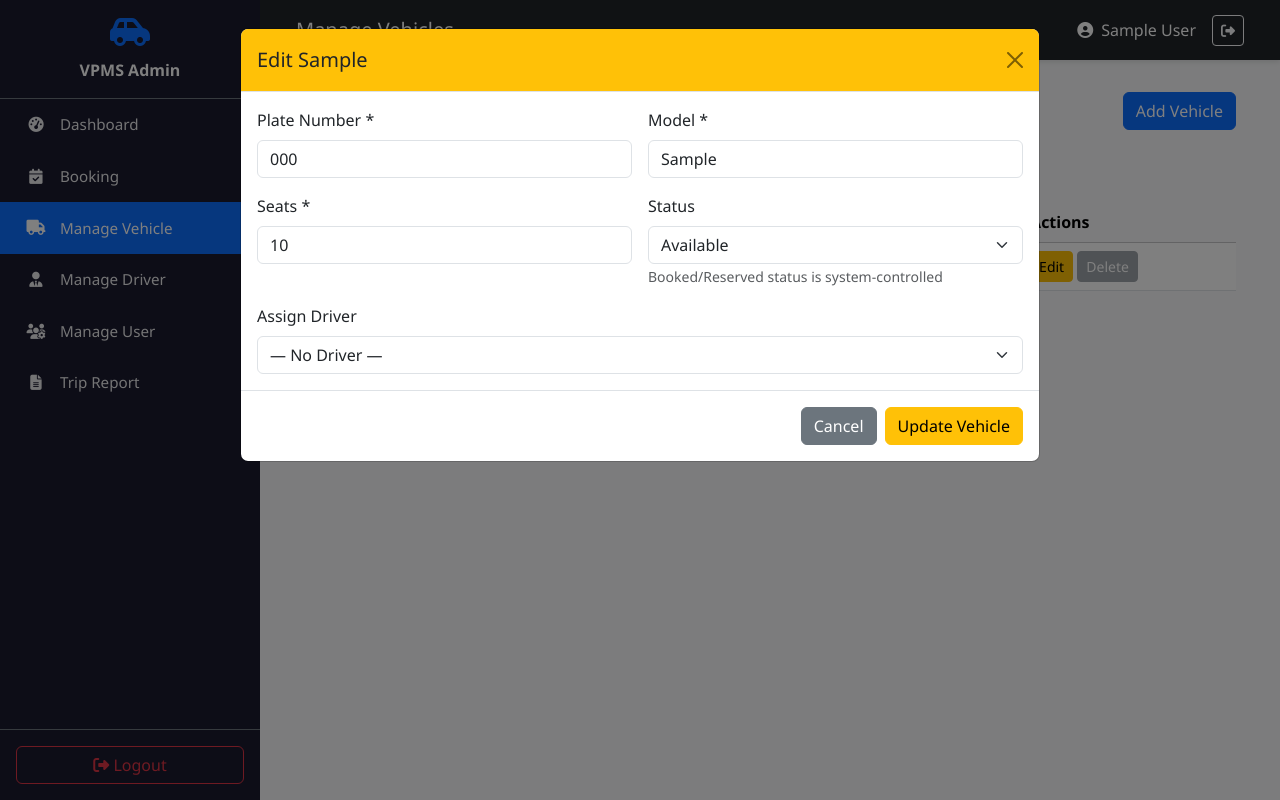
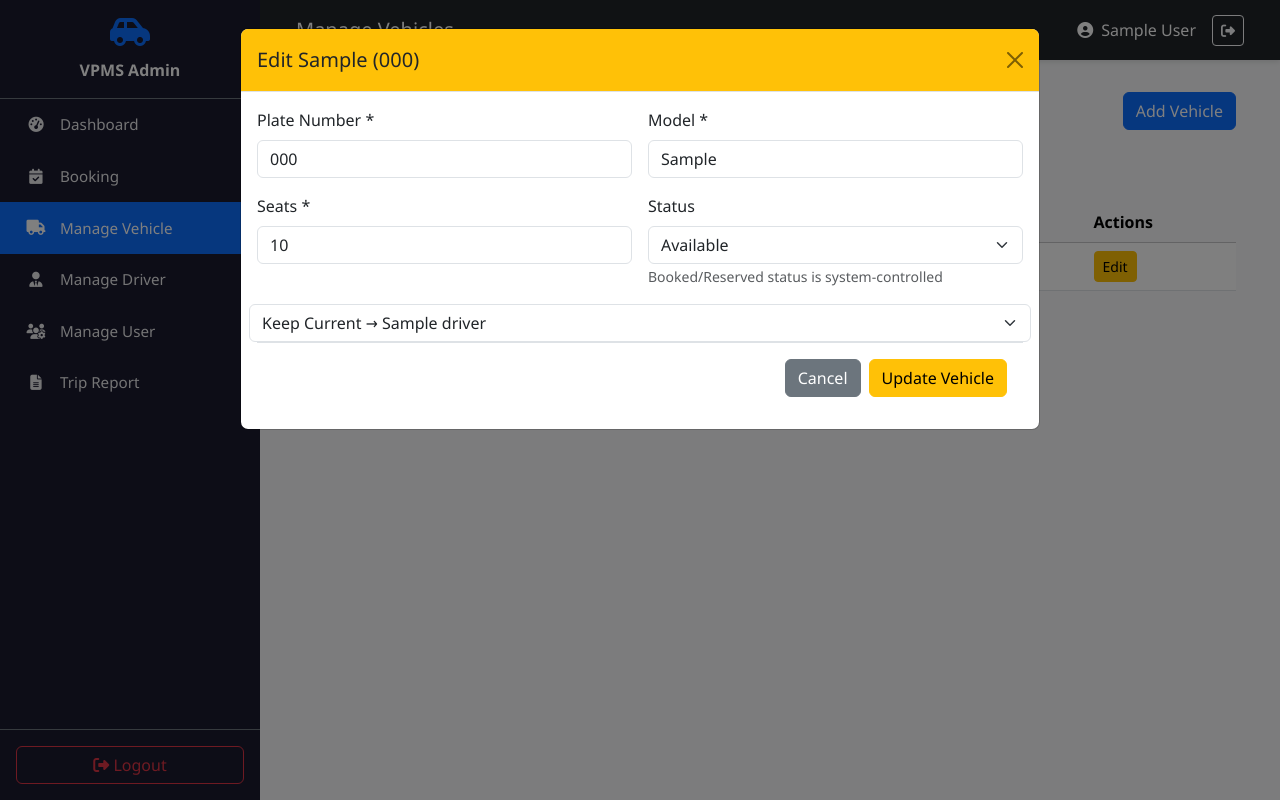
Before and after one commit to tanziul/vehicle-pool-management, a Django app: page /admin/vehicles/ in a window 1280 px wide, after a click on "Edit". Run offline with Django 5.2, Linux system fonts and the light colour scheme; a user stored in the database is signed in; tables that the repository leaves empty hold one stand-in row (values such as "Sample post").

Commit message:
5:10 PM Wednesday 19 Nov

```diff
--- a/pool_app/urls.py
+++ b/pool_app/urls.py
@@ -20,11 +20,11 @@ urlpatterns = [
     path('admin/vehicles/', views.admin_vehicles, name='admin_vehicles'),
     path('admin/vehicles/update-status/<int:pk>/', views.update_vehicle_status, name='update_vehicle_status'),
     path('admin/edit-vehicle/<int:pk>/', views.edit_vehicle, name='edit_vehicle'),
-    path('admin/vehicles/delete/<int:pk>/', views.delete_vehicle, name='delete_vehicle'),
+
 
     # DRIVERS — THESE TWO LINES WERE WRONG BEFORE
     path('admin/drivers/', views.admin_drivers, name='admin_drivers'),
-    path('admin/drivers/delete/<int:driver_id>/', views.delete_driver, name='delete_driver'),   # ← driver_id + correct order
+
 
     path('admin/drivers/add/', views.add_driver, name='add_driver'),
     path('admin/drivers/edit/<int:pk>/', views.edit_driver, name='edit_driver'),
@@ -33,7 +33,7 @@ urlpatterns = [
     path('admin/users/', views.admin_users, name='admin_users'),
     path('admin/add-user/', views.add_user, name='add_user'),
     path('admin/edit-user/<int:pk>/', views.edit_user, name='edit_user'),
-    path('admin/delete-user/<int:pk>/', views.delete_user, name='delete_user'),
+
 
     # BOOKINGS
     path('admin/approve-booking/<int:pk>/', views.approve_booking, name='approve_booking'),
--- a/pool_app/views.py
+++ b/pool_app/views.py
@@ -1,10 +1,11 @@
-# pool_app/views.py
 from django.shortcuts import render, redirect, get_object_or_404
 from django.contrib.auth import authenticate, login, logout
 from django.contrib.auth.decorators import login_required
 from django.contrib import messages
 from django.utils import timezone
 from django.db import transaction
+
+
 from .models import User, Driver, Vehicle, Booking, TripReport
 from .forms import BookingForm, TripReportForm
 
@@ -243,76 +244,71 @@ def edit_vehicle(request, pk):
 
     vehicle = get_object_or_404(Vehicle, pk=pk)
 
-    try:
-        current_driver = vehicle.assigned_driver
-    except Driver.DoesNotExist:
-        current_driver = None
-    available_drivers = Driver.objects.filter(
-        status='Active',
-        assigned_vehicle__isnull=True
-    )
-    if current_driver:
-        available_drivers = available_drivers | Driver.objects.filter(id=current_driver.id)
-    available_drivers = available_drivers.distinct().order_by('name')
-
     if request.method == 'POST':
         try:
             with transaction.atomic():
-
+                # Update basic fields
                 vehicle.model = request.POST['model'].strip()
                 vehicle.vehicle_number = request.POST['vehicle_number'].strip().upper()
                 vehicle.capacity = int(request.POST['capacity'])
+                new_status = request.POST['status']
+                driver_choice = request.POST.get('assigned_driver', '').strip()
+
+                current_driver = vehicle.assigned_driver  # Can be None — safe
+
+                # 1. GOING TO "Out of Service" → free driver + save history
+                if new_status == 'Out of Service':
+                    if current_driver:
+                        vehicle.last_assigned_driver = current_driver
+                        current_driver.assigned_vehicle = None
+                        current_driver.save(update_fields=['assigned_vehicle'])
+
+                # 2. DRIVER ASSIGNMENT LOGIC — FINAL & SAFE
+                if driver_choice and driver_choice != 'remove':
+                    # User selected a real driver ID (e.g. "5")
+                    new_driver = get_object_or_404(Driver, id=int(driver_choice), status='Active')
+
+                    # Prevent assigning a busy driver
+                    if new_driver.assigned_vehicle and new_driver.assigned_vehicle != vehicle:
+                        messages.error(request, f"{new_driver.name} is already assigned to another vehicle!")
+                        return redirect('admin_vehicles')
+
+                    # Free current driver if exists and different
+                    if current_driver and current_driver != new_driver:
+                        current_driver.assigned_vehicle = None
+                        current_driver.save(update_fields=['assigned_vehicle'])
+
+                    # Assign the new driver
+                    new_driver.assigned_vehicle = vehicle
+                    new_driver.save(update_fields=['assigned_vehicle'])
+
+                elif driver_choice == 'remove':
+                    # Explicitly remove driver
+                    if current_driver:
+                        current_driver.assigned_vehicle = None
+                        current_driver.save(update_fields=['assigned_vehicle'])
+
+                # If driver_choice is empty or same as current → DO NOTHING (perfectly safe)
+
+                # Finally update status and save vehicle
+                vehicle.status = new_status
+                vehicle.save()
+
+                messages.success(request, f"Vehicle updated → {new_status}")
+                return redirect('admin_vehicles')
+
+        except Exception as e:
+            messages.error(request, f"Error updating vehicle: {str(e)}")
+            import traceback
+            traceback.print_exc()  # This will show you the real error in terminal
+
+        return redirect('admin_vehicles')
+
+    # If GET request → just redirect (modal handles display)
+    return redirect('admin_vehicles')
 
 
 
-                # In edit_vehicle POST
-                new_status = request.POST.get('status')
-                if new_status in ['Available', 'Maintenance']:
-                   if new_status == 'Available' and vehicle.bookings.filter(status='Approved').exists():
-                      messages.error(request, "Cannot set to Available — vehicle is in use!")
-                else:
-                   vehicle.status = new_status
-                   vehicle.save()
-
-
-                driver_id = request.POST.get('assigned_driver')
-
-                if driver_id:
-                    driver_id = int(driver_id)
-                    new_driver = get_object_or_404(Driver, id=driver_id, status='Active')
-
-
-                    if new_driver.assigned_vehicle and new_driver.assigned_vehicle != vehicle:
-                        messages.error(request, f'Driver {new_driver.name} is already assigned to another vehicle.')
-                        return redirect('admin_vehicles')
-
-
-                    if current_driver and current_driver != new_driver:
-                        current_driver.assigned_vehicle = None
-                        current_driver.save()
-
-
-                    new_driver.assigned_vehicle = vehicle
-                    new_driver.save()
-
-                else:
-
-                    if current_driver:
-                        current_driver.assigned_vehicle = None
-                        current_driver.save()
-
-                vehicle.save()
-                messages.success(request, f'Vehicle "{vehicle.model}" updated successfully.')
-
-        except ValueError:
-            messages.error(request, 'Invalid capacity value.')
-        except Exception as e:
-            messages.error(request, f'Update failed: {str(e)}')
-
-        return redirect('admin_vehicles')
-
-
-    return redirect('admin_vehicles')
 @login_required
 def update_vehicle_status(request, pk):
     update_expired_bookings()
@@ -331,47 +327,6 @@ def update_vehicle_status(request, pk):
                 messages.success(request, f'Status: {new_status}')
     return redirect('admin_vehicles')
 
-
-@login_required
-def delete_vehicle(request, pk):
-    update_expired_bookings()
-
-
-    if not (request.user.is_superuser or request.user.role == 'Admin'):
-        messages.error(request, "You don't have permission to delete vehicles.")
-        return redirect('admin_vehicles')
-
-    vehicle = get_object_or_404(Vehicle, pk=pk)
-
-    if request.method == 'POST':
-        try:
-            with transaction.atomic():
-                vehicle_name = f"{vehicle.model} ({vehicle.vehicle_number})"
-
-
-                if hasattr(vehicle, 'assigned_driver') and vehicle.assigned_driver:
-                    driver = vehicle.assigned_driver
-                    driver.assigned_vehicle = None
-                    driver.save()
-
-
-                pending_count = vehicle.bookings.filter(status='Pending').count()
-                vehicle.bookings.filter(status='Pending').update(status='Cancelled')
-
-                vehicle.delete()
-
-                messages.success(
-                    request,
-                    f'Vehicle "{vehicle_name}" deleted successfully. '
-                    f'{pending_count} pending booking(s) cancelled.'
-                )
-        except Exception as e:
-            messages.error(request, f'Error deleting vehicle: {e}')
-
-        return redirect('admin_vehicles')
-
-
-    return redirect('admin_vehicles')
 
 @login_required
 def admin_drivers(request):
@@ -420,18 +375,6 @@ def edit_driver(request, pk):
     return redirect('admin_drivers')
 
 
-@login_required
-def delete_driver(request, driver_id):
-    update_expired_bookings()
-    driver = get_object_or_404(Driver, id=driver_id)
-    if request.method == "POST":
-        vehicle_info = f"{driver.assigned_vehicle.model} ({driver.assigned_vehicle.vehicle_number})" if driver.assigned_vehicle else None
-        driver.delete()
-        if vehicle_info:
-            messages.success(request, f"Driver deleted. Vehicle '{vehicle_info}' is now unassigned.")
-        else:
-            messages.success(request, "Driver deleted.")
-    return redirect('admin_drivers')
 
 
 @login_required
@@ -497,19 +440,6 @@ def edit_user(request, pk):
     return redirect('admin_users')
 
 
-@login_required
-def delete_user(request, pk):
-    update_expired_bookings()
-    if not (request.user.is_superuser or request.user.role == 'Admin'):
-        return redirect('dashboard')
-    user = get_object_or_404(User, pk=pk)
-    if user == request.user:
-        messages.error(request, 'You cannot delete your own account.')
-    else:
-        username = user.get_full_name() or user.username
-        user.delete()
-        messages.success(request, f'User "{username}" deleted.')
-    return redirect('admin_users')
 
 @login_required
 def approve_booking(request, pk):
--- a/templates/admin/bookings.html
+++ b/templates/admin/bookings.html
@@ -60,7 +60,7 @@
                                     Approve
                                 </button>
                             </form>
-                            <!-- REJECT: MODAL CONFIRMATION -->
+
                             <button type="button" class="btn btn-danger btn-sm" data-bs-toggle="modal" data-bs-target="#rejectModal{{ b.id }}">
                                 Reject
                             </button>
--- a/templates/admin/vehicles.html
+++ b/templates/admin/vehicles.html
@@ -31,55 +31,61 @@
                     <td><strong>{{ v.model }}</strong></td>
                     <td>{{ v.vehicle_number }}</td>
                     <td>{{ v.capacity }}</td>
+
+                    <!-- DRIVER COLUMN — FINAL & PERFECT -->
                     <td>
-                        {% if v.assigned_driver %}
+                        {% if v.status == 'Out of Service' and v.last_assigned_driver %}
+                            <span class="badge bg-secondary text-decoration-line-through">
+                                {{ v.last_assigned_driver.name }} <small>(Previously Assigned)</small>
+                            </span>
+                            <br><small class="text-muted">Vehicle is out of service</small>
+
+                        {% elif v.assigned_driver %}
+                            {% if v.assigned_driver.status == 'Active' %}
                                 <span class="badge bg-success">{{ v.assigned_driver.name }}</span>
                             {% else %}
-                            <em class="text-muted">—</em>
+                                <span class="badge bg-secondary text-decoration-line-through">
+                                    {{ v.assigned_driver.name }} <small>(Inactive)</small>
+                                </span>
+                                <br><small class="text-muted">Driver has left the company</small>
+                            {% endif %}
+
+                        {% else %}
+                            <em class="text-muted">No driver assigned</em>
                         {% endif %}
                     </td>
 
-                    <!-- STATUS COLUMN — SHOWS Reserved, Booked, Maintenance CORRECTLY -->
+                    <!-- STATUS BADGE -->
                     <td>
-                        {% if v.status == 'Available' %}
-                            <span class="badge bg-success fs-6">Available</span>
+                        {% if v.status == 'Out of Service' %}
+                            <span class="badge bg-dark">Out of Service</span>
+                        {% elif v.status == 'Maintenance' %}
+                            <span class="badge bg-warning text-dark">Maintenance</span>
                         {% elif v.status == 'Reserved' %}
-                            <span class="badge bg-info fs-6">Reserved</span>
-                            <small class="d-block text-info">Pending approval</small>
+                            <span class="badge bg-info">Reserved</span>
                         {% elif v.status == 'Booked' %}
-                            <span class="badge bg-danger fs-6">Booked</span>
-                            <small class="d-block text-danger">In use</small>
-                        {% elif v.status == 'Maintenance' %}
-                            <span class="badge bg-warning fs-6">Maintenance</span>
+                            <span class="badge bg-danger">Booked</span>
+                        {% else %}
+                            <span class="badge bg-success">Available</span>
                         {% endif %}
                     </td>
 
-                    <!-- ACTIONS COLUMN — DELETE DISABLED IF HAS BOOKINGS -->
+                    <!-- EDIT BUTTON -->
                     <td>
                         <button class="btn btn-sm btn-warning" data-bs-toggle="modal" data-bs-target="#editVehicleModal{{ v.id }}">
                             Edit
                         </button>
-
-                        {% if v.bookings.exists %}
-                            <button class="btn btn-sm btn-secondary" disabled title="Cannot delete: Vehicle has booking history">
-                                Delete
-                            </button>
-                        {% else %}
-                            <button class="btn btn-sm btn-danger" data-bs-toggle="modal" data-bs-target="#deleteVehicleModal{{ v.id }}">
-                                Delete
-                            </button>
-                        {% endif %}
                     </td>
                 </tr>
 
-                <!-- EDIT MODAL — ONLY Available & Maintenance allowed -->
+                <!-- EDIT MODAL — FINAL & BULLETPROOF -->
                 <div class="modal fade" id="editVehicleModal{{ v.id }}" tabindex="-1">
                     <div class="modal-dialog modal-lg">
                         <form method="post" action="{% url 'edit_vehicle' v.id %}">
                             {% csrf_token %}
                             <div class="modal-content">
                                 <div class="modal-header bg-warning text-dark">
-                                    <h5 class="modal-title">Edit {{ v.model }}</h5>
+                                    <h5 class="modal-title">Edit {{ v.model }} ({{ v.vehicle_number }})</h5>
                                     <button type="button" class="btn-close" data-bs-dismiss="modal"></button>
                                 </div>
                                 <div class="modal-body">
@@ -101,21 +107,28 @@
                                             <select name="status" class="form-select">
                                                 <option value="Available" {% if v.status == 'Available' %}selected{% endif %}>Available</option>
                                                 <option value="Maintenance" {% if v.status == 'Maintenance' %}selected{% endif %}>Maintenance</option>
+                                                <option value="Out of Service" {% if v.status == 'Out of Service' %}selected{% endif %}>Out of Service</option>
                                             </select>
                                             <small class="text-muted">Booked/Reserved status is system-controlled</small>
                                         </div>
-                                        <div class="col-md-12">
-                                            <label class="form-label">Assign Driver</label>
-                                            <select name="assigned_driver" class="form-select">
-                                                <option value="">— No Driver —</option>
+
+                                        <!-- DRIVER SELECT — FINAL & SAFE -->
+<select name="assigned_driver" class="form-select" required>
+    {% if v.assigned_driver %}
+        <option value="{{ v.assigned_driver.id }}" selected>
+            Keep Current → {{ v.assigned_driver.name }}
+        </option>
+    {% else %}
+        <option value="" selected>No Driver Assigned</option>
+    {% endif %}
+    <option value="remove">--- Remove Driver ---</option>
     {% for d in drivers %}
-                                                <option value="{{ d.id }}" {% if d == v.assigned_driver %}selected{% endif %}>
+        <option value="{{ d.id }}">
             {{ d.name }} ({{ d.license_no }})
+            {% if d.assigned_vehicle and d.assigned_vehicle != v %} [Busy]{% endif %}
         </option>
     {% endfor %}
 </select>
-                                        </div>
-                                    </div>
                                 </div>
                                 <div class="modal-footer">
                                     <button type="button" class="btn btn-secondary" data-bs-dismiss="modal">Cancel</button>
@@ -125,46 +138,12 @@
                         </form>
                     </div>
                 </div>
-
-                <!-- DELETE MODAL -->
-                <div class="modal fade" id="deleteVehicleModal{{ v.id }}" tabindex="-1">
-                    <div class="modal-dialog">
-                        <form method="post" action="{% url 'delete_vehicle' v.id %}">
-                            {% csrf_token %}
-                            <div class="modal-content">
-                                <div class="modal-header bg-danger text-white">
-                                    <h5 class="modal-title">Delete Vehicle?</h5>
-                                    <button type="button" class="btn-close btn-close-white" data-bs-dismiss="modal"></button>
-                                </div>
-                                <div class="modal-body">
-                                    <p>Are you sure you want to <strong>delete</strong>:</p>
-                                    <ul class="list-unstyled mb-0">
-                                        <li><strong>Model:</strong> {{ v.model }}</li>
-                                        <li><strong>Plate:</strong> {{ v.vehicle_number }}</li>
-                                        <li><strong>Driver:</strong> {{ v.assigned_driver.name|default:"None" }}</li>
-                                    </ul>
-                                    {% if v.bookings.exists %}
-                                    <div class="alert alert-danger mt-3">
-                                        This vehicle has booking history and cannot be deleted.
-                                    </div>
-                                    {% endif %}
-                                </div>
-                                <div class="modal-footer">
-                                    <button type="button" class="btn btn-secondary" data-bs-dismiss="modal">Cancel</button>
-                                    {% if not v.bookings.exists %}
-                                    <button type="submit" class="btn btn-danger">Yes, Delete</button>
-                                    {% endif %}
-                                </div>
-                            </form>
-                        </div>
-                    </div>
-                </div>
                 {% endfor %}
             </tbody>
         </table>
     </div>
 
-    <!-- ADD VEHICLE MODAL (unchanged) -->
+    <!-- ADD VEHICLE MODAL — CLEAN -->
     <div class="modal fade" id="addVehicleModal" tabindex="-1">
         <div class="modal-dialog modal-lg">
             <form method="post" action="{% url 'admin_vehicles' %}">
@@ -211,9 +190,8 @@
     </div>
 </div>
 
-<!-- Optional: Auto-refresh every 30 seconds -->
 <script>
-
+    // Auto refresh every 30 seconds
     setTimeout(() => location.reload(), 30000);
 </script>
 {% endblock %}
```
Also changed, not shown: pool_app/models.py (+24 -4 lines), templates/admin/drivers.html (+2 -33 lines), templates/admin/users.html (+1 -9 lines), pool_app/migrations/0003_alter_vehicle_status.py (added), pool_app/migrations/0004_vehicle_last_assigned_driver.py (added). Lines whose indentation alone changed are shown as unchanged.
